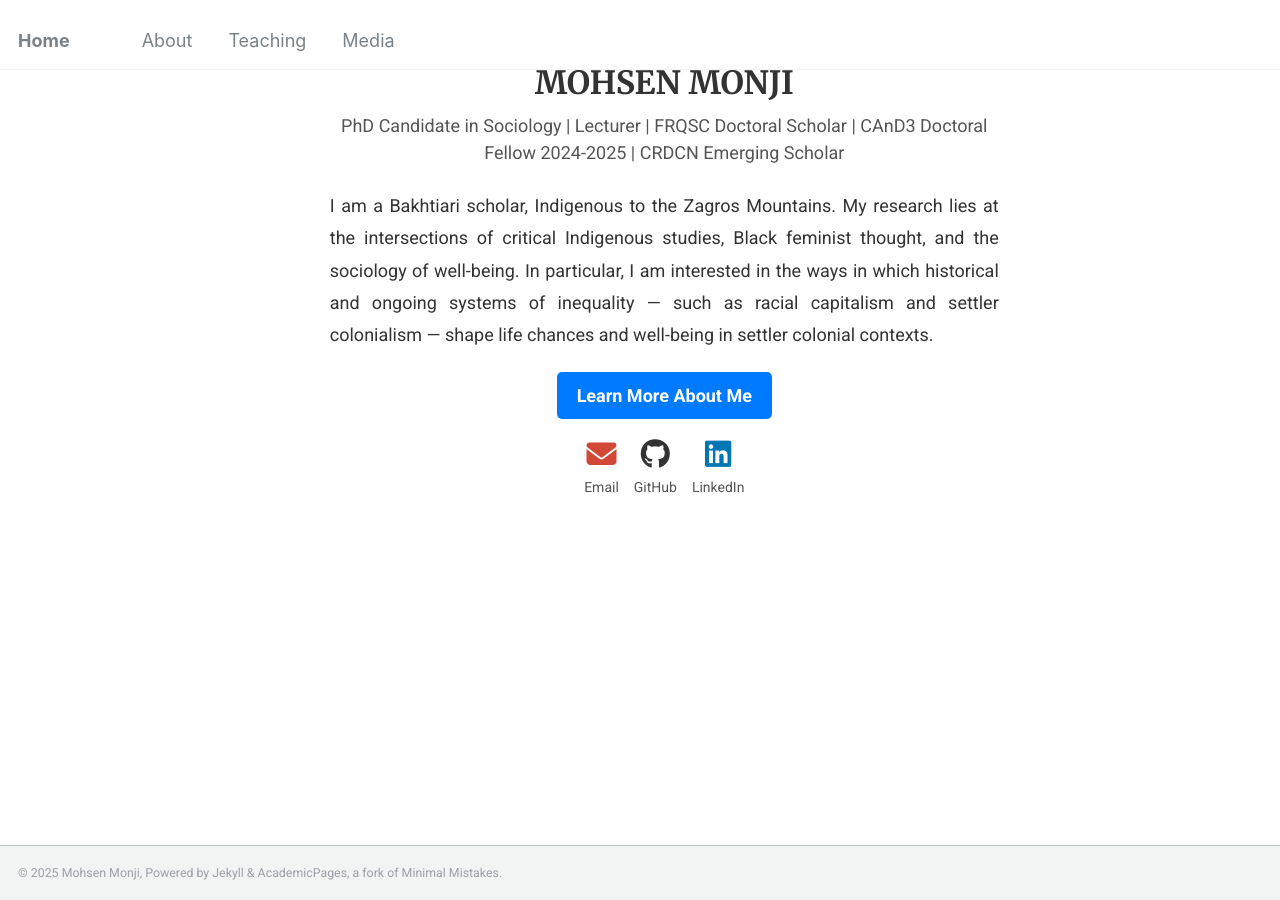
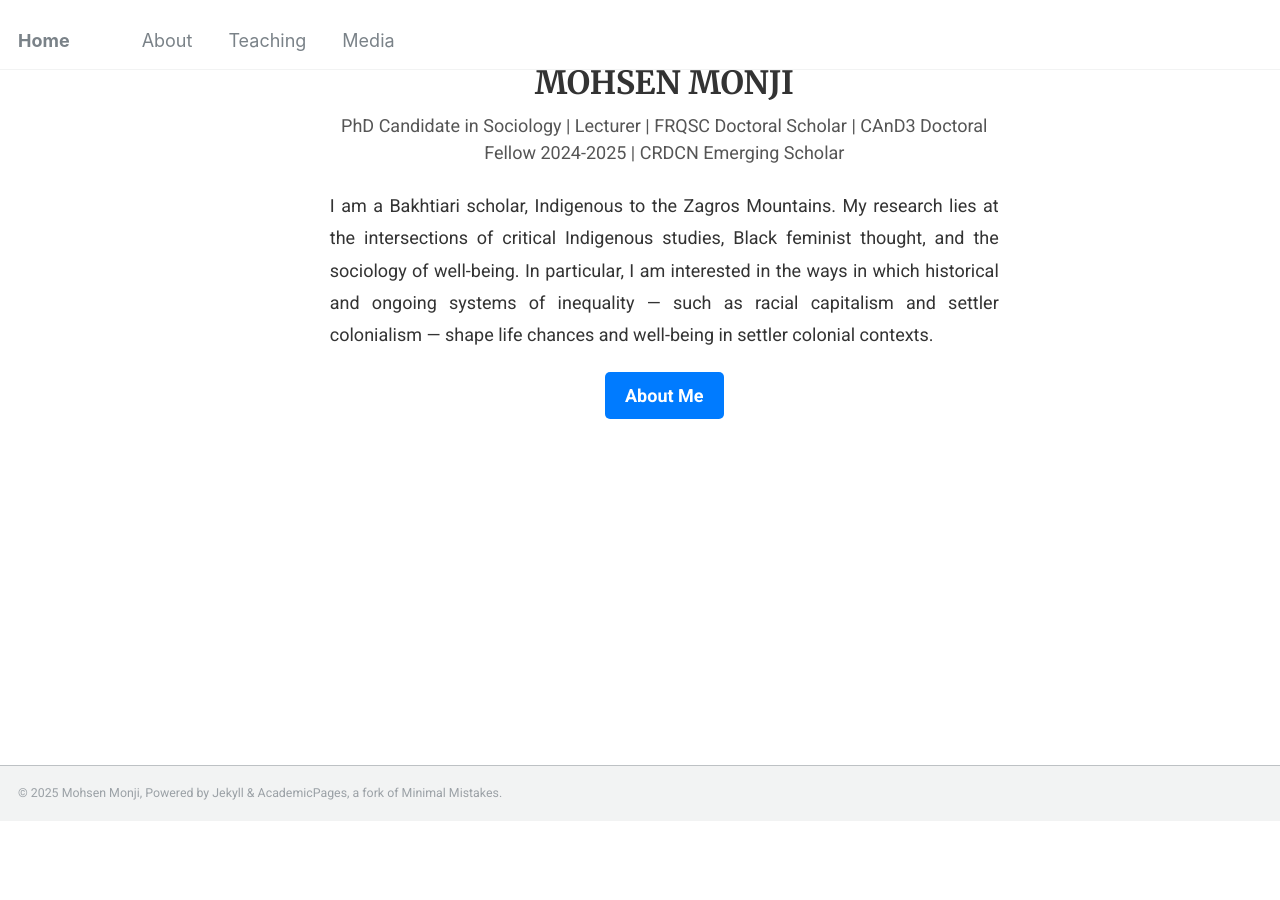
Before and after one commit to Mohsnmonji/mohsnmonji.github.io, a Jekyll site: the page built from _pages/front.md, in a window 1280 px wide and 900 px high, scrolled down 523 px. Built offline with Jekyll 4.4.1, drawn with Linux system fonts in a browser that asks for light colours; after the commit the page ends 1343 px from its top, so only the background shows below that.

Commit message:
Update front.md

```diff
--- a/_pages/front.md
+++ b/_pages/front.md
@@ -36,32 +36,6 @@ hide_avatar: true
     <a href="/about-me/"
        style="display:inline-block; padding:10px 20px; background-color:#007BFF;
               color:white; text-decoration:none; border-radius:5px; font-weight:bold;">
-      Learn More About Me
+       About Me
     </a>
   </div>
-
-  <!-- Social Media Links -->
-<div style="display:flex; justify-content:center; gap:15px; margin-bottom:20px; flex-wrap:wrap;">
-
-  <div style="text-align:center;">
-    <a href="mailto:mohsen.monji@concordia.ca" target="_blank" style="text-decoration:none;">
-      <i class="fas fa-envelope" style="color:#D14836; font-size:30px;"></i><br>
-      <span style="font-size:14px; color:#555;">Email</span>
-    </a>
-  </div>
-
-  <div style="text-align:center;">
-    <a href="https://github.com/Mohsnmonji" target="_blank" style="text-decoration:none;">
-      <i class="fab fa-github" style="color:#333; font-size:30px;"></i><br>
-      <span style="font-size:14px; color:#555;">GitHub</span>
-    </a>
-  </div>
-
-  <div style="text-align:center;">
-    <a href="https://www.linkedin.com/in/mohsen-monji-0a3a37269" target="_blank" style="text-decoration:none;">
-      <i class="fab fa-linkedin" style="color:#0077B5; font-size:30px;"></i><br>
-      <span style="font-size:14px; color:#555;">LinkedIn</span>
-    </a>
-  </div>
-
-</div>
```
